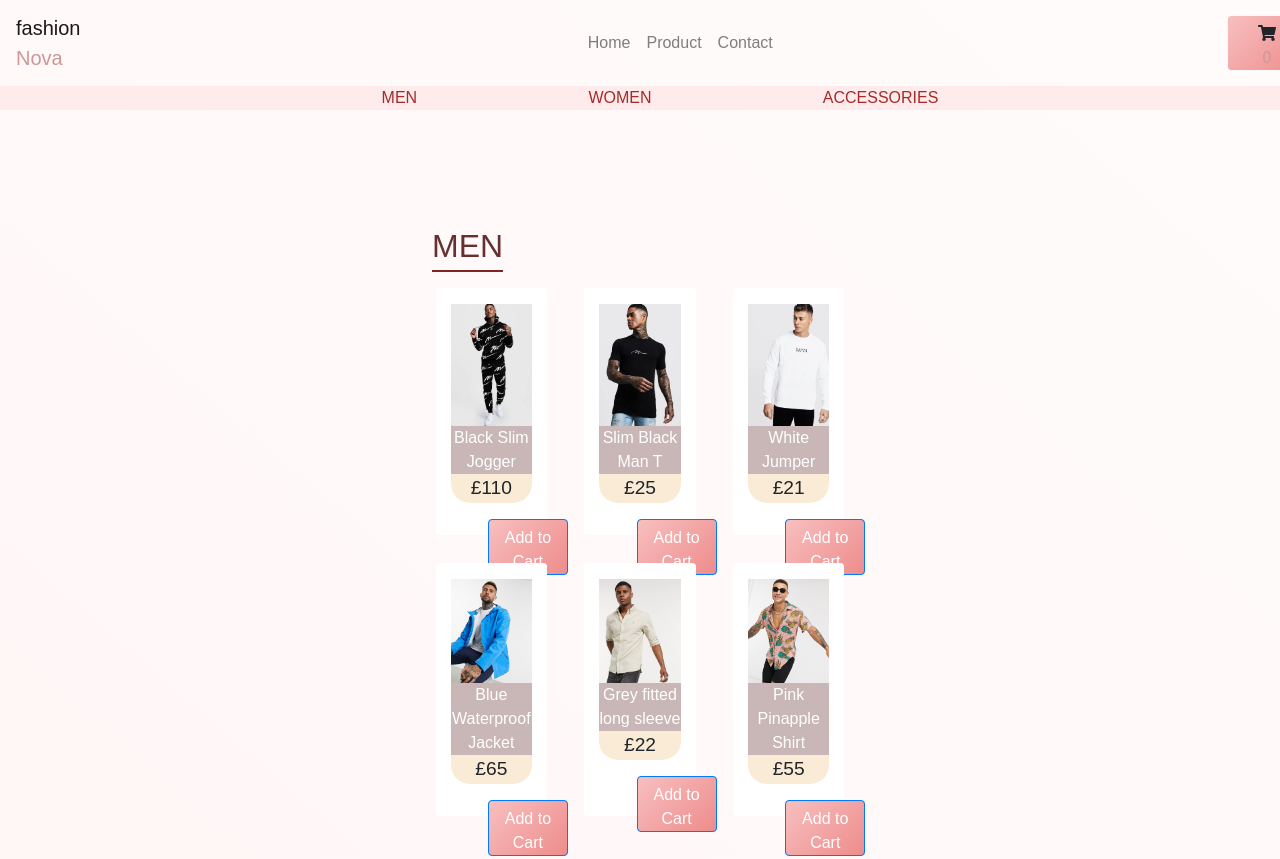
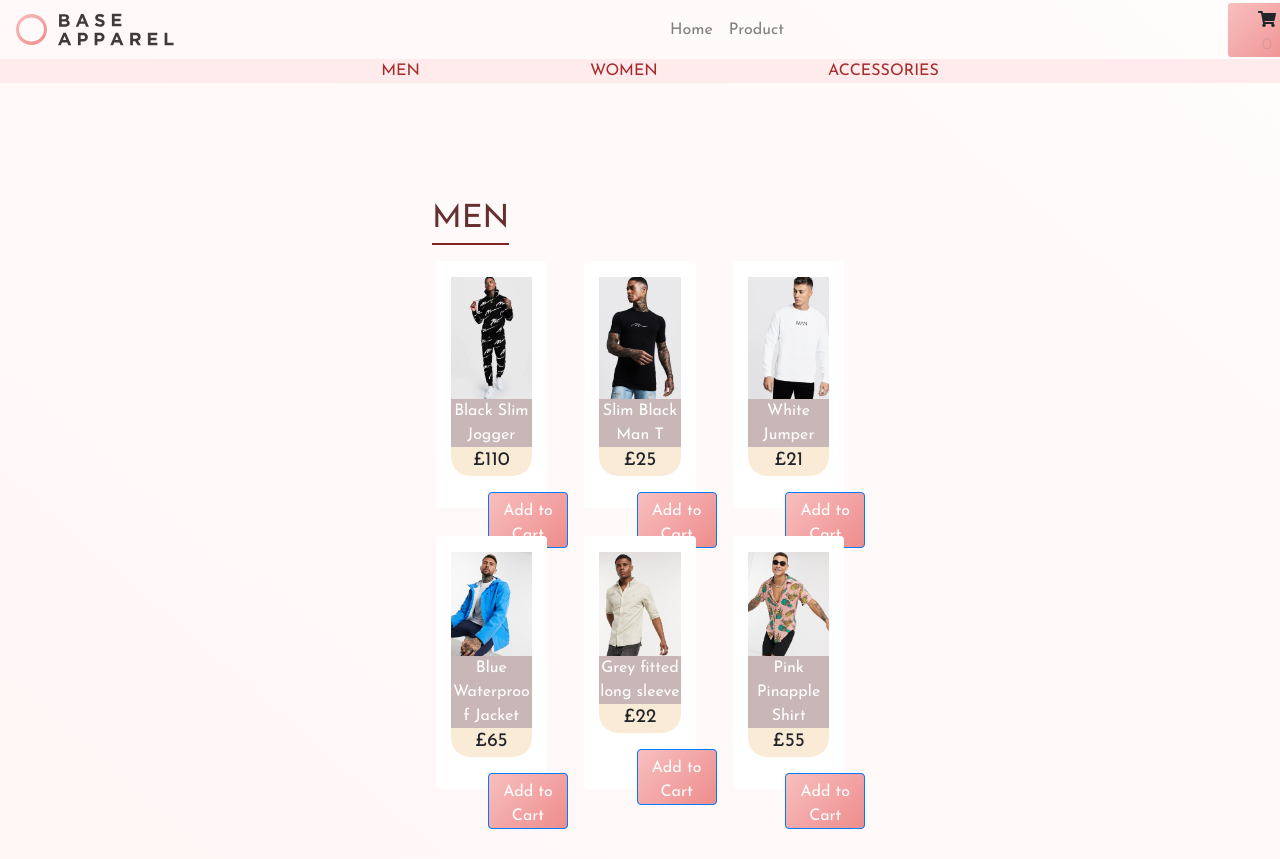
Before and after one commit to gira1992/E-Com-Web, a plain HTML site: page shop.html in a window 1280 px wide. Shown: the top 859 px of the page. Drawn offline with nearby package versions, Linux system fonts and the light colour scheme; a web font is replaced by a local one.

Commit message:
Add files via upload

```diff
--- a/shop.html
+++ b/shop.html
@@ -4,12 +4,10 @@
 <head>
     <meta charset="utf-8">
     <meta name="viewport" content="width=device-width, initial-scale=1.0">
-    <title>Shopping</title>
+    <title>Base Apparel</title>
     <!--  GOOGLE FONTS  -->
-    <link href="https://fonts.googleapis.com/css2?family=Anton&family=Libre+Caslon+Display&display=swap"
-        rel="stylesheet">
-    <link href="https://fonts.googleapis.com/css2?family=Raleway:wght@200&display=swap" rel="stylesheet">
-    <link href="https://fonts.googleapis.com/css2?family=Caveat&display=swap" rel="stylesheet">
+    <link rel="preconnect" href="https://fonts.gstatic.com">
+    <link href="https://fonts.googleapis.com/css2?family=Josefin+Sans:wght@300;400;600&display=swap" rel="stylesheet">
     <!-- Font Awesome icons -->
     <script src="https://use.fontawesome.com/releases/v5.13.0/js/all.js" crossorigin="anonymous"></script>
     <link rel="stylesheet" href="https://stackpath.bootstrapcdn.com/bootstrap/4.5.2/css/bootstrap.min.css"
@@ -22,8 +20,8 @@
 <body>
     <div class="nav-container">
         <nav class="navbar navbar-expand-lg navbar-light">
-            <a class="navbar-brand" href="#">
-                <div class="logo"> fashion<span>Nova</span></div>
+            <a class="navbar-brand" href="../index.html">
+                <div class="logo"> <img src="../images/logo.svg" alt="logo"> </div>
             </a>
             <button class="navbar-toggler" type="button" data-toggle="collapse" data-target="#navbarNav"
                 aria-controls="navbarNav" aria-expanded="false" aria-label="Toggle navigation">
@@ -32,16 +30,16 @@
             <div class="collapse navbar-collapse justify-content-around" id="navbarNav">
                 <ul class="navbar-nav">
                     <li class="nav-item">
-                        <a class="nav-link" href="index.html">Home </a>
+                        <a class="nav-link" href="../index.html">Home </a>
                     </li>
                     <li class="nav-item">
                         <a class="nav-link" href="shop.html" aria-haspopup="true" aria-expanded="false">
                             Product
                         </a>
                     </li>
-                    <li class="nav-item">
+                    <!-- <li class="nav-item">
                         <a class="nav-link" href="contact.html">Contact</a>
-                    </li>
+                    </li> -->
                 </ul>
 
                 <button id="cart" class="btn btn-light myBtn"><i class="fas fa-shopping-cart"></i> <span>0</span>
@@ -266,7 +264,7 @@
         </div>
     </section>
 
-    <section class="container">
+    <section class="">
         <div class="media row text-center">
             <h4 class="col-12 media-title"> Follow us </h4>
             <span class="col-2 social">
```
